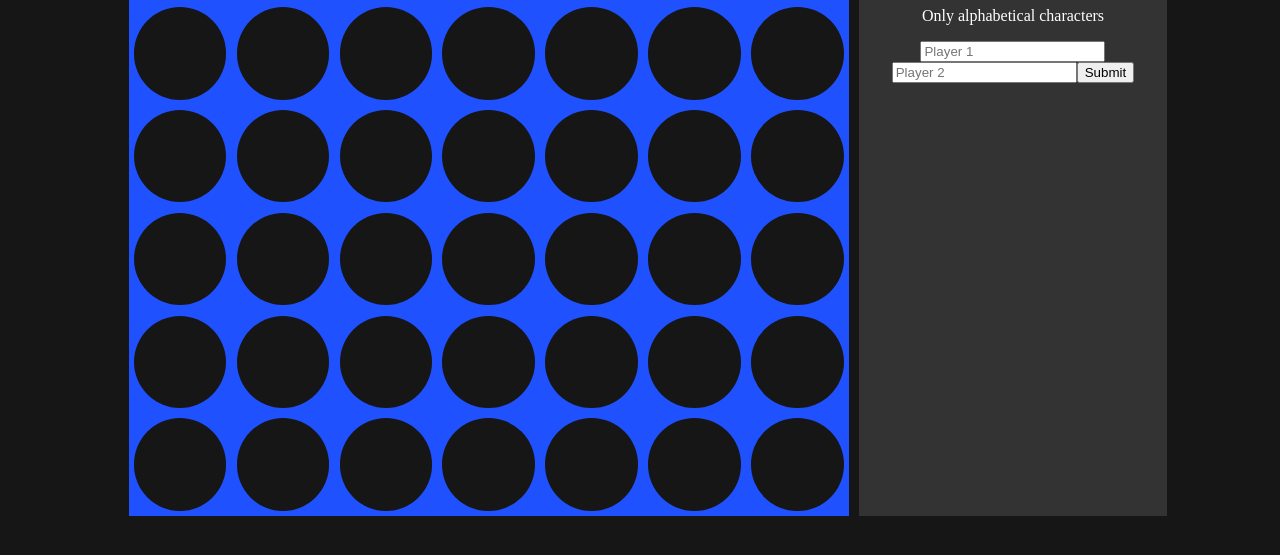
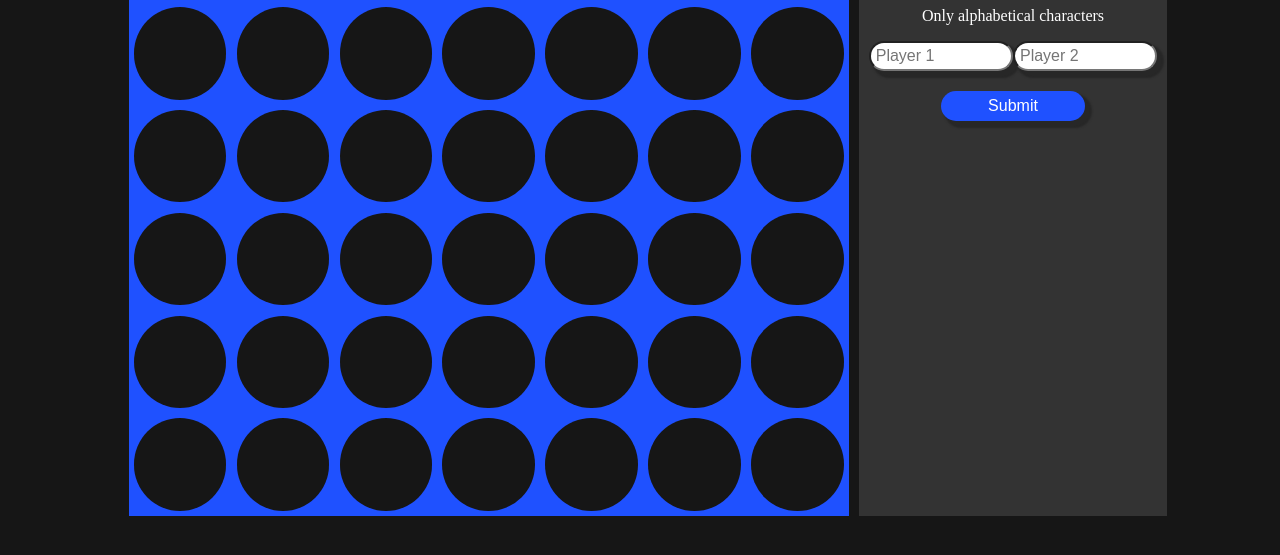
Before and after one commit to lelonS/connect-four, a website: page src/index.html in a window 1280 px wide. Shown: the part 109-664 px from the top of the page. Drawn offline with Linux system fonts and the light colour scheme.

Commit message:
Add css for input and button

```diff
--- a/src/style.css
+++ b/src/style.css
@@ -115,6 +115,35 @@ body {
   }
 }
 
+input[type="text"] {
+  width: 50%;
+  height: 30px;
+  border-radius: 25px;
+  box-shadow: 5px 5px 2px 2px #272727;
+  padding: 5px;
+  font-size: 1rem;
+  margin-bottom: 10px;
+  box-sizing: border-box;
+
+}
+
+button
+{
+  width: 50%;
+  height: 30px;
+  border-radius: 25px;
+  box-shadow: 5px 5px 2px 2px #272727;
+  padding: 5px;
+  font-size: 1rem;
+  margin-top: 10px;
+  margin-bottom: 10px;
+  box-sizing: border-box;
+  background-color: #1F51FF;
+  color: #fff;
+  border: none;
+}
+
+
 /* Potrait */
 @media (max-aspect-ratio: 7/6) {
   .game-container {
```
